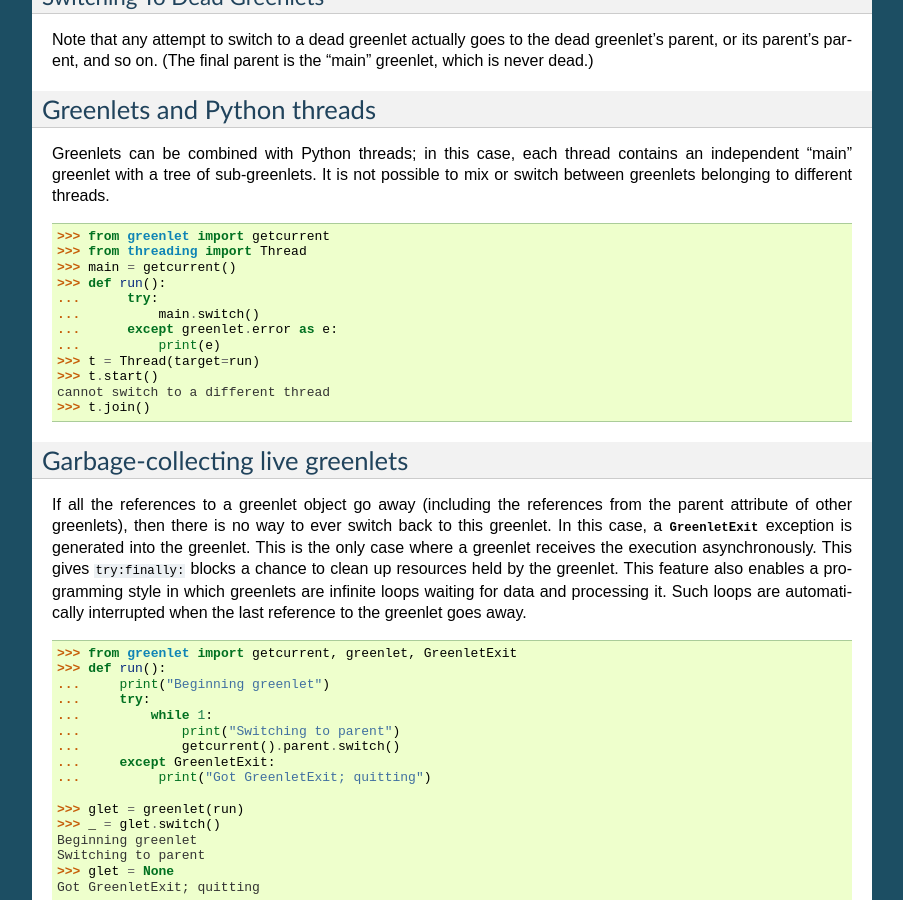
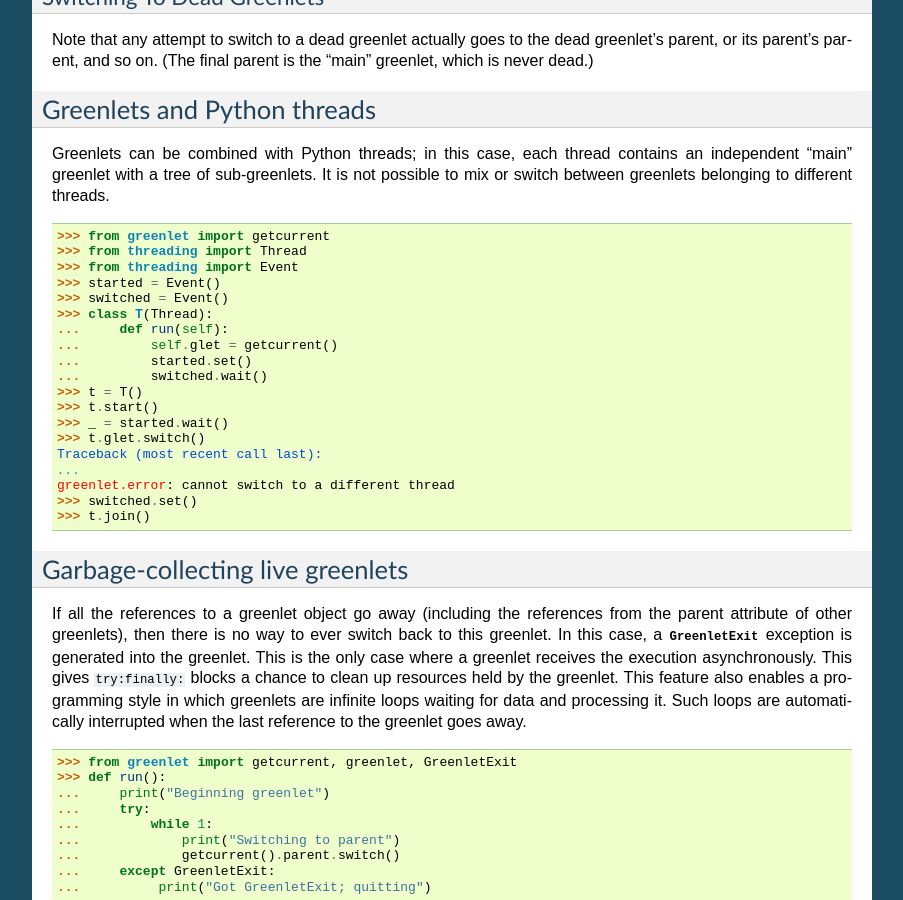
Before and after one commit to python-greenlet/greenlet, a Sphinx documentation site: the page built from docs/greenlet.rst, in a window 1280 px wide and 900 px high, scrolled down 3213 px. Shown: the whole window, without its empty margins (198-1101 px from the left). Built offline with Sphinx 7.4.7, drawn with Linux system fonts in a browser that asks for light colours.

Commit message:
Better thread example.

```diff
--- a/docs/greenlet.rst
+++ b/docs/greenlet.rst
@@ -240,15 +240,22 @@ threads.
 
    >>> from greenlet import getcurrent
    >>> from threading import Thread
-   >>> main = getcurrent()
-   >>> def run():
-   ...      try:
-   ...          main.switch()
-   ...      except greenlet.error as e:
-   ...          print(e)
-   >>> t = Thread(target=run)
+   >>> from threading import Event
+   >>> started = Event()
+   >>> switched = Event()
+   >>> class T(Thread):
+   ...     def run(self):
+   ...         self.glet = getcurrent()
+   ...         started.set()
+   ...         switched.wait()
+   >>> t = T()
    >>> t.start()
-   cannot switch to a different thread
+   >>> _ = started.wait()
+   >>> t.glet.switch()
+   Traceback (most recent call last):
+   ...
+   greenlet.error: cannot switch to a different thread
+   >>> switched.set()
    >>> t.join()
 
 Garbage-collecting live greenlets
```
